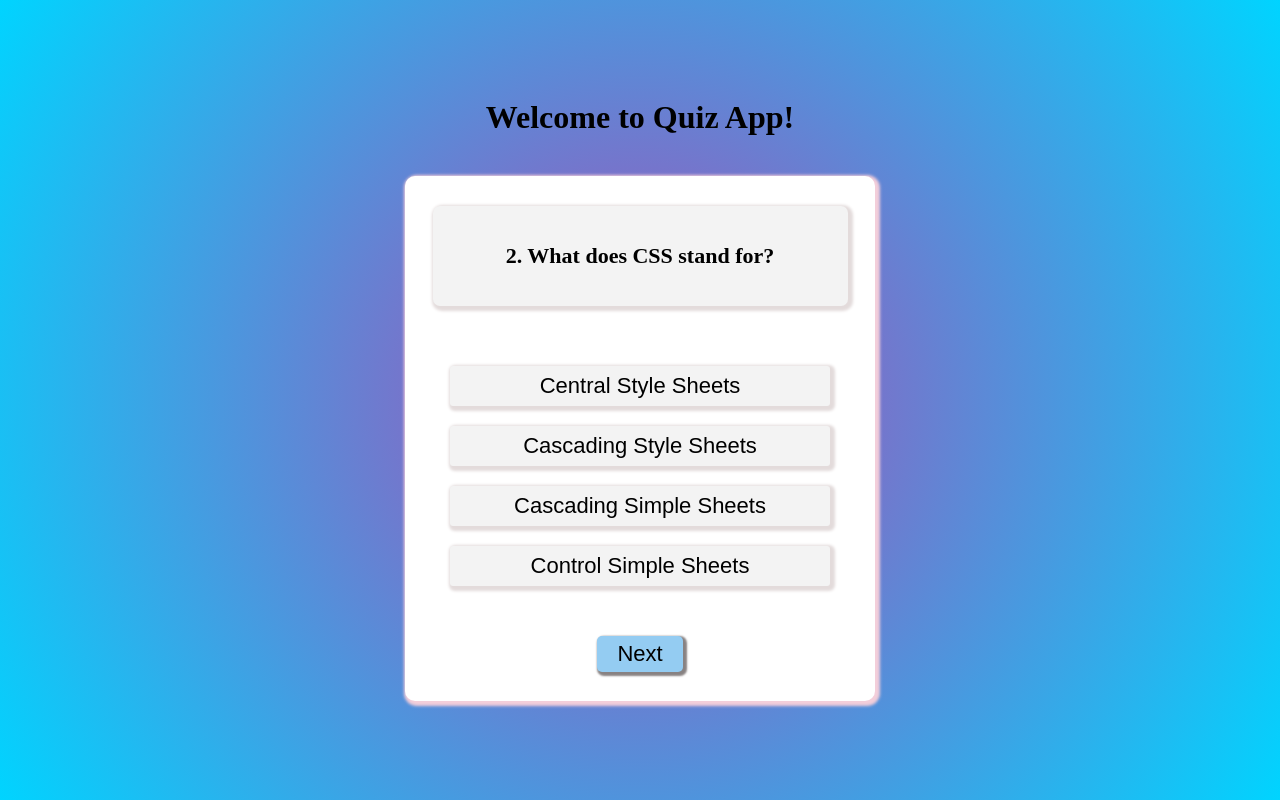
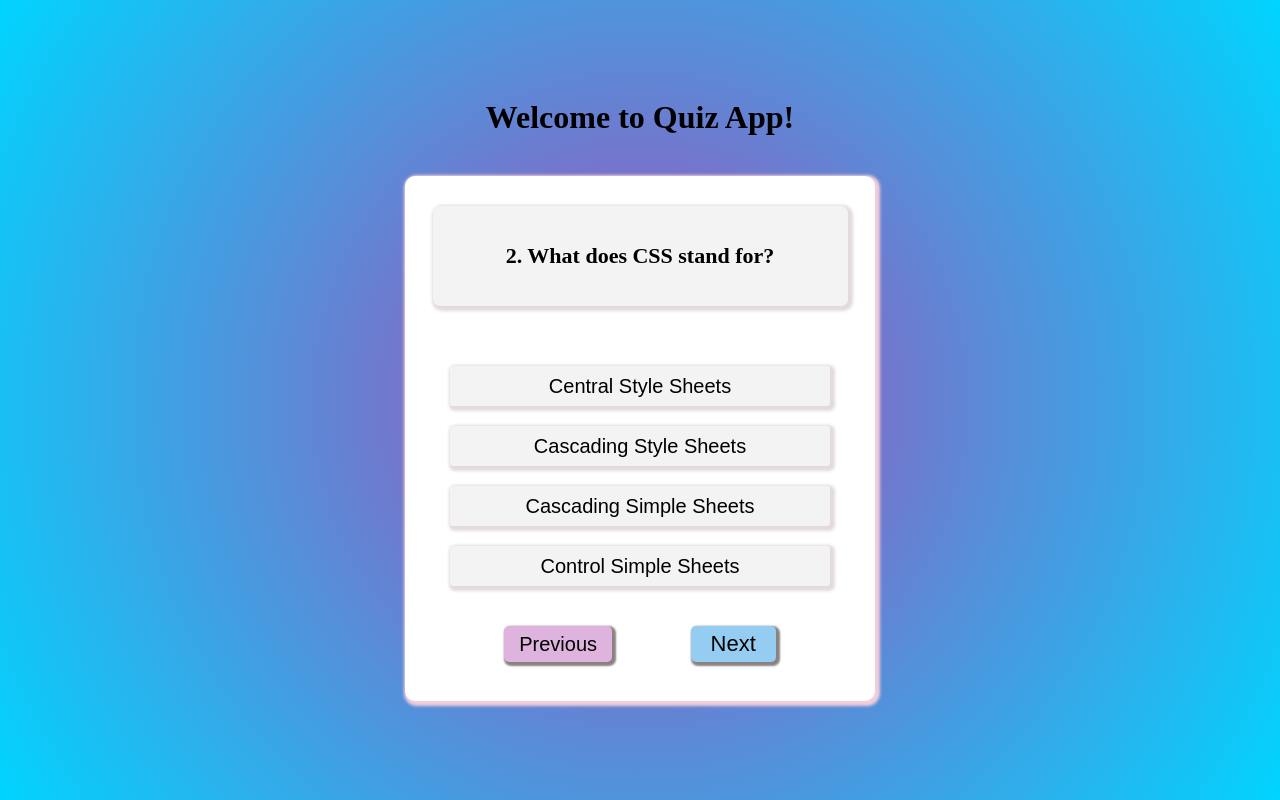
Before and after one commit to asadraiyan/quizapp, a React (Create React App) app: page / in a window 1280 px wide. Both pictures are taken after a click on the button "Next". Built offline with nearby package versions, Linux system fonts and the light colour scheme.

Commit message:
adding a previous button

```diff
--- a/public/index.html
+++ b/public/index.html
@@ -24,7 +24,7 @@
       work correctly both with client-side routing and a non-root public URL.
       Learn how to configure a non-root public URL by running `npm run build`.
     -->
-    <title>React App</title>
+    <title>Quiz App</title>
   </head>
   <body>
     <noscript>You need to enable JavaScript to run this app.</noscript>
--- a/src/App.css
+++ b/src/App.css
@@ -1,9 +1,10 @@
-*{
+* {
   margin: 0;
   padding: 0;
   box-sizing: border-box;
 }
-.maincontainer{
+
+.maincontainer {
   height: 100vh;
   width: 100%;
   display: flex;
@@ -12,12 +13,14 @@
   align-items: center;
   background-image: radial-gradient(circle, #a94bb5 0%, #00d4ff 100%);
 }
-.heading{
+
+.heading {
   text-align: center;
   align-items: center;
   margin-bottom: 40px;
 }
-.container{
+
+.container {
   /* border: 2px solid red; */
   display: flex;
   flex-direction: column;
@@ -29,7 +32,8 @@
   border-radius: 10px;
   box-shadow: 2px 2px 3px 3px rgb(243, 206, 218)
 }
-.question-text{
+
+.question-text {
   /* border: 2px solid blue; */
   display: flex;
   flex-direction: row;
@@ -42,13 +46,15 @@
   box-shadow: 2px 2px 3px 3px rgb(227, 219, 219);
   background-color: #f3f3f3;
 }
-.option{
+
+.option {
   display: flex;
   flex-direction: column;
   justify-content: center;
   margin-top: 40px;
 }
-.btn{
+
+.btn {
   margin-top: 20px;
   width: 380px;
   height: 40px;
@@ -56,42 +62,84 @@
   border-radius: 3px;
   box-shadow: 2px 2px 3px 3px rgb(227, 219, 219);
   border: none;
-  font-size: 22px;
+  font-size: 20px;
   cursor: pointer;
   background-color: #f3f3f3;
 }
-.checked{
+
+.checked {
   background-color: rgb(15, 182, 15);
   color: white;
   box-shadow: 2px 2px 2px 2px rgb(136, 130, 130);
 
 }
-.btn:hover{
-  background-color: rgb(111, 247, 111);
+
+.btn:hover {
+  background-color: rgb(128, 243, 128);
 }
-.next{
+.buttons{
+  /* border: 2px solid red; */
+  width: 350px;
+  display: flex;
+  flex-direction: row;
+  justify-content: space-around;
+  margin-top: 40px;
+
+
+}
+
+.next {
   padding: 5px 20px 5px 20px;
   font-size: 22px;
   border-radius: 5px;
   background-color: #94ccf2;
-  margin-top: 50px;
   border: none;
   box-shadow: 2px 2px 2px 2px rgb(136, 130, 130);
   cursor: pointer;
 
 }
-.next:hover{
+.previous{
+  padding: 5px 15px 5px 15px;
+  font-size: 20px;
+  border-radius: 5px;
+  background-color: rgb(222, 179, 222);
+  border: none;
+  box-shadow: 2px 2px 2px 2px rgb(136, 130, 130);
+  cursor: pointer;
+}
+.previous:hover{
+  background-color: rgb(226, 221, 226);
+}
+
+.next:hover {
   background-color: #3498db
 }
-.txtcontainer{
- font-size: 22px;
- font-weight: 600;
- text-align: center;
+
+.txtcontainer {
+  font-size: 22px;
+  font-weight: 600;
+  text-align: center;
 }
-.show-score{
- position: absolute;
- top: 45%;
+
+.show-score {
+  /* border: 2px solid red; */
+  display: flex;
+  flex-direction: column;
   font-size: 40px;
   font-weight: bold;
   text-align: center;
+  margin: auto;
 }
+.tryagain{
+  padding: 5px 20px 5px 20px;
+  font-size: 22px;
+  border-radius: 5px;
+  background-color: #3498db;
+  border: none;
+  box-shadow: 2px 2px 2px 2px rgb(136, 130, 130);
+  cursor: pointer;
+  margin-bottom: 100px;
+}
+.tryagain:hover{
+  background-color: #a3d2f1;
+}
--- a/src/Components/Quiz.js
+++ b/src/Components/Quiz.js
@@ -23,11 +23,14 @@ function Quiz() {
             setScore(score + 1)
         }
     }
-    const resetAll = () =>{
+    const resetAll = () => {
         setShowResult(false)
         setClickedOption(0)
         setScore(0)
         setCurrentQuestion(0)
+    }
+    const prevQuestion = () =>{
+        setCurrentQuestion(currentQuestion - 1)
     }
     return (
 
@@ -35,8 +38,8 @@ function Quiz() {
             <h1 className='heading'>Welcome to Quiz App!</h1>
             <div className='container'>
                 {showResult ? (
-                     <Result score = {score} totalScore = {Quizdata.length} tryAgain ={resetAll}/>
-                    ):(
+                    <Result score={score} totalScore={Quizdata.length} tryAgain={resetAll} />
+                ) : (
                     <>
                         <div className="question-text">
                             <div className="txtcontainer">
@@ -48,16 +51,19 @@ function Quiz() {
                             {Quizdata[currentQuestion].options.map((option, i) => {
                                 return (
                                     <button
-                                className={`btn ${
-                                    clickedOption === i+1?"checked":null
+                                        className={`btn ${clickedOption === i + 1 ? "checked" : null
                                             }`}
                                         key={i}
                                         onClick={() => setClickedOption(i + 1)}>{option}</button>
                                 )
                             })}
                         </div>
-                    <input type="button" value="Next" className='next' onClick={changeQuestion} />
-                    </>)}
+                        <div className="buttons">
+                       {currentQuestion === 0 ? <></> :  <input type="button" className='previous' value = "Previous" onClick={prevQuestion}/>}
+                       <input type="button" className='next' value="Next" onClick={changeQuestion} />
+                        </div>
+                    </>)
+                }
             </div>
         </div>
 
--- a/src/Components/Result.js
+++ b/src/Components/Result.js
@@ -4,10 +4,11 @@ function Result(props) {
     return (
         <>
             <div className='show-score'>
-      Your Score: {props.score} <br />
-      Total Score: {props.totalScore} <br />
-      <button className='next' onClick={props.tryAgain}>Try again</button>
+                <span>Your Score: {props.score}</span>
+                <span>Total Score: {props.totalScore}</span>
             </div>
+            <button className='tryagain' onClick={props.tryAgain}>Try again</button>
+
 
         </>
     )
```
Also changed, not shown: src/Components/Quizdata.js (+9 -9 lines). Lines whose indentation alone changed are shown as unchanged.
